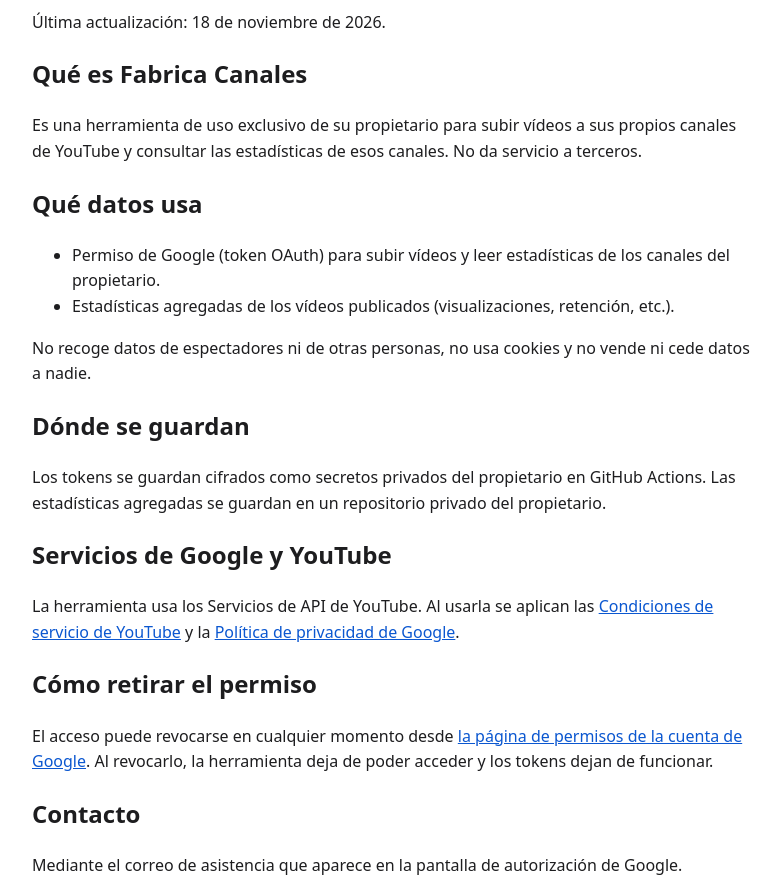
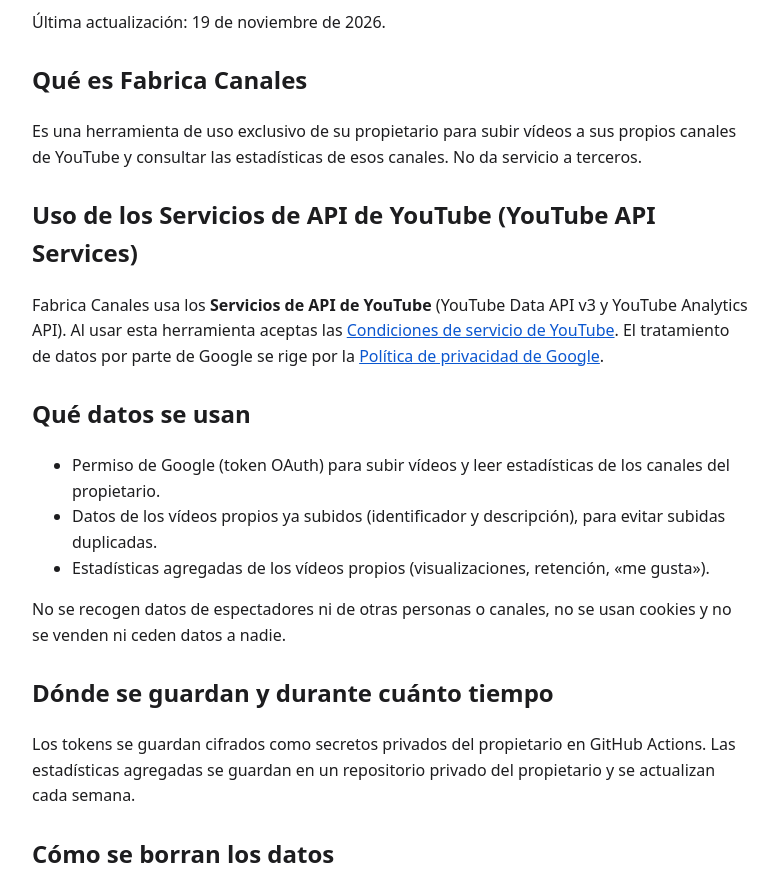
Before and after one commit to oscarraymondserrano-source/fabrica-canales-legal, a plain HTML site: page privacidad.html in a window 1280 px wide. Shown: the part 95-985 px from the top of the page, without its empty margins (248-1028 px from the left). Drawn offline with Linux system fonts and the light colour scheme.

Commit message:
Privacidad: sección de API de YouTube, borrado de datos y enlace a permisos de Google
Co-Authored-By: Claude Opus 5.5 <noreply@anthropic.com>

```diff
--- a/privacidad.html
+++ b/privacidad.html
@@ -7,36 +7,50 @@
 <style>
   body { font-family: system-ui, sans-serif; max-width: 720px; margin: 2rem auto; padding: 0 16px; line-height: 1.6; color: #1d1d1f; background: #fff; }
   a { color: #0b57d0; }
+  h2 { margin-top: 1.6rem; }
 </style>
 </head>
 <body>
-<h1>Política de privacidad</h1>
-<p>Última actualización: 18 de noviembre de 2026.</p>
+<h1>Política de privacidad / Privacy Policy</h1>
+<p>Última actualización: 19 de noviembre de 2026.</p>
 
 <h2>Qué es Fabrica Canales</h2>
 <p>Es una herramienta de uso exclusivo de su propietario para subir vídeos a sus propios canales de YouTube
 y consultar las estadísticas de esos canales. No da servicio a terceros.</p>
 
-<h2>Qué datos usa</h2>
+<h2>Uso de los Servicios de API de YouTube (YouTube API Services)</h2>
+<p>Fabrica Canales usa los <strong>Servicios de API de YouTube</strong> (YouTube Data API v3 y YouTube Analytics API).
+Al usar esta herramienta aceptas las
+<a href="https://www.youtube.com/t/terms">Condiciones de servicio de YouTube</a>.
+El tratamiento de datos por parte de Google se rige por la
+<a href="http://www.google.com/policies/privacy">Política de privacidad de Google</a>.</p>
+
+<h2>Qué datos se usan</h2>
 <ul>
   <li>Permiso de Google (token OAuth) para subir vídeos y leer estadísticas de los canales del propietario.</li>
-  <li>Estadísticas agregadas de los vídeos publicados (visualizaciones, retención, etc.).</li>
+  <li>Datos de los vídeos propios ya subidos (identificador y descripción), para evitar subidas duplicadas.</li>
+  <li>Estadísticas agregadas de los vídeos propios (visualizaciones, retención, «me gusta»).</li>
 </ul>
-<p>No recoge datos de espectadores ni de otras personas, no usa cookies y no vende ni cede datos a nadie.</p>
+<p>No se recogen datos de espectadores ni de otras personas o canales, no se usan cookies y no se venden ni ceden
+datos a nadie.</p>
 
-<h2>Dónde se guardan</h2>
+<h2>Dónde se guardan y durante cuánto tiempo</h2>
 <p>Los tokens se guardan cifrados como secretos privados del propietario en GitHub Actions. Las estadísticas
-agregadas se guardan en un repositorio privado del propietario.</p>
+agregadas se guardan en un repositorio privado del propietario y se actualizan cada semana.</p>
 
-<h2>Servicios de Google y YouTube</h2>
-<p>La herramienta usa los Servicios de API de YouTube. Al usarla se aplican las
-<a href="https://www.youtube.com/t/terms">Condiciones de servicio de YouTube</a> y la
-<a href="https://policies.google.com/privacy">Política de privacidad de Google</a>.</p>
+<h2>Cómo se borran los datos</h2>
+<ul>
+  <li>Los datos obtenidos de la API de YouTube se eliminan o actualizan como máximo cada 30 días, salvo las
+      estadísticas agregadas propias que el propietario decide conservar.</li>
+  <li>Puedes solicitar el borrado de todos los datos almacenados escribiendo al correo de asistencia que aparece
+      en la pantalla de autorización de Google; se eliminan en un plazo máximo de 7 días.</li>
+  <li>Al revocar el acceso, los tokens dejan de funcionar de inmediato y se borran del almacenamiento.</li>
+</ul>
 
 <h2>Cómo retirar el permiso</h2>
-<p>El acceso puede revocarse en cualquier momento desde
-<a href="https://myaccount.google.com/permissions">la página de permisos de la cuenta de Google</a>.
-Al revocarlo, la herramienta deja de poder acceder y los tokens dejan de funcionar.</p>
+<p>El acceso puede revocarse en cualquier momento desde la
+<a href="https://security.google.com/settings/security/permissions">página de configuración de seguridad de Google
+(permisos de terceros)</a>.</p>
 
 <h2>Contacto</h2>
 <p>Mediante el correo de asistencia que aparece en la pantalla de autorización de Google.</p>
```
